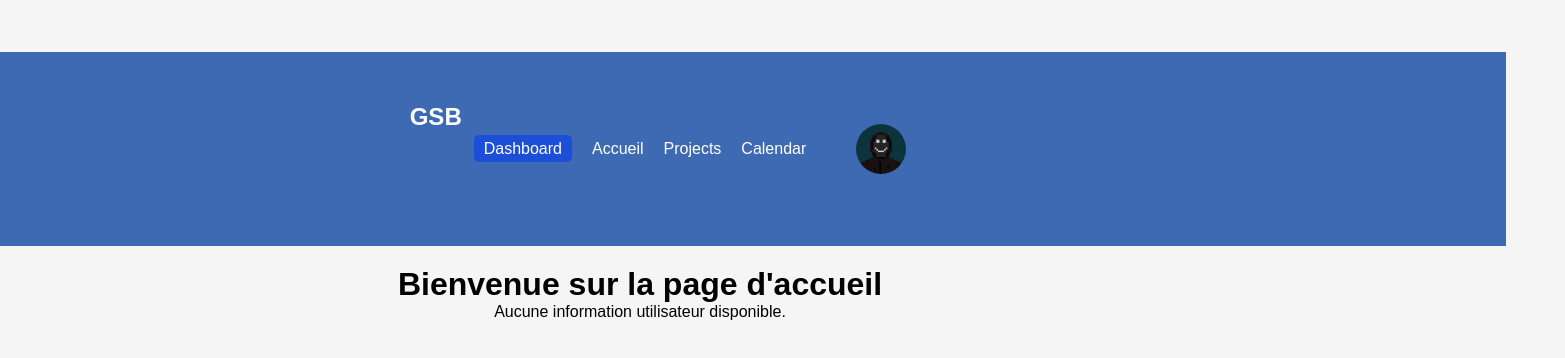
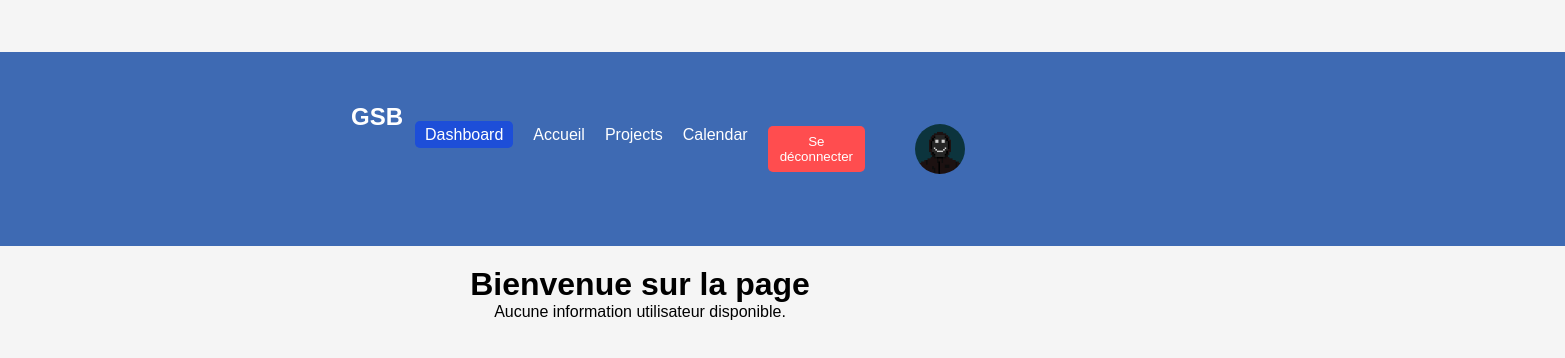
Before and after one commit to Yoceyy/projet-gsb, a React (Vite) app: page /home in a window 1280 px wide. Shown: the top 358 px of the page, 1565 px wide, since content can reach past the window. Built offline with nearby package versions, Linux system fonts and the light colour scheme.

Commit message:
Alpha 0.0.1
Ajout bouton de déconnexion + Affichage du nom + prénom dans la page d'accueil

```diff
--- a/src/Css/NavBar.css
+++ b/src/Css/NavBar.css
@@ -43,6 +43,24 @@ body {
     border-radius: 5px;
 }
 
+
+/* Le Bouton de déconnexion */
+
+.logout-button {
+    background-color: #ff4d4f;
+    color: white;
+    border: none;
+    padding: 8px 12px;
+    border-radius: 5px;
+    cursor: pointer;
+}
+
+.logout-button:hover {
+    background-color: #ff7875;
+}
+
+
+
 .user-section {
     display: flex;
     align-items: center;
--- a/src/composants/HomePage.jsx
+++ b/src/composants/HomePage.jsx
@@ -1,31 +1,30 @@
-// src/composants/HomePage.jsx
 import React, { useEffect, useState } from 'react';
-import Navbar from './Navbar'; // Chemin correct vers Navbar
-import '../api/api.jsx' // Base de données
-import "../App.css"; // Import du CSS principal
+import Navbar from './Navbar';
+import '../api/api.jsx';
+import "../App.css";
 
 function HomePage() {
     const [user, setUser] = useState(null);
 
     useEffect(() => {
         // Récupération des informations utilisateur depuis le localStorage
-        const storedUser = localStorage.getItem('id');
+        const storedUser = localStorage.getItem('user');
         if (storedUser) {
             setUser(JSON.parse(storedUser));
         }
     }, []);
 
     return (
-        <div className="home-container">
-            <Navbar /> {/* Affiche le composant Navbar */}
+        <div className="home-container"> {/*CLASS DU CSS DU BIENVENUE*/}
+            <Navbar />
             <div className="content">
-                <h1>Bienvenue sur la page d'accueil</h1>
+                <h1>Bienvenue sur la page</h1>
                 {user ? (
                     <div>
-                        <h2>Bonjour, {user.nom}!</h2>
+                        <h2>Bonjour, {user.nom} {user.prenom} !</h2> {/* Retourne nom et prenom de l'utilisateur */}
                     </div>
                 ) : (
-                    <p>Aucune information utilisateur disponible.</p>
+                    <p>Aucune information utilisateur disponible.</p> /*Si l'API ne fonctionne pas*/
                 )}
             </div>
         </div>
--- a/src/composants/LoginPage.jsx
+++ b/src/composants/LoginPage.jsx
@@ -6,48 +6,35 @@ import '../Css/Login.css';
 function LoginPage() {
     const [login, setLogin] = useState('');
     const [password, setPassword] = useState('');
-    const [error, setError] = useState(false); // Pour afficher les erreurs d'authentification
+    const [error, setError] = useState(false);
     const navigate = useNavigate();
 
-    // La fonction qui teste le login et le mot de passe
     const getUser = async (login, password) => {
         try {
-            // Envoyer une requête GET avec les paramètres login et mdp
             const response = await axios.get(`http://172.16.61.61/restGSB/connexion`, {
-                params: {
-                    login: login,
-                    mdp: password
-                }
+                params: { login, mdp: password }
             });
-
-            // Retourner la réponse de l'API (l'utilisateur)
             return response.data;
         } catch (error) {
             console.error('Erreur lors de la requête GET:', error);
-            return null; // En cas d'échec, retourner null
+            return null;
         }
     };
 
-    // Gérer la connexion au clic sur le bouton de login
     const handleLogin = async (e) => {
         e.preventDefault();
 
-        // Appeler la fonction getUser pour tester les identifiants
         const user = await getUser(login, password);
 
-        // Si un utilisateur est retourné, la connexion est réussie
         if (user) {
             // Stocker l'utilisateur dans localStorage
             localStorage.setItem('user', JSON.stringify(user));
-
-            // Rediriger vers la page d'accueil
             navigate('/home');
         } else {
-            // En cas d'erreur (login ou mot de passe incorrect), afficher un message
             setError(true);
         }
     };
-            //Le HTML DE LA PAGE
+
     return (
         <div className="login-container">
             <div className="login-box">
--- a/src/composants/Navbar.jsx
+++ b/src/composants/Navbar.jsx
@@ -1,4 +1,5 @@
 import React, { useState } from 'react';
+import { useNavigate } from 'react-router-dom';
 import "../App.css";
 import avatar from '../assets/Profile-Pic1670336376-2376224861.png';
 import "../Css/NavBar.css";
@@ -6,9 +7,16 @@ import Calendar from 'react-calendar';
 
 function Navbar() {
     const [isCalendarOpen, setIsCalendarOpen] = useState(false);
+    const navigate = useNavigate(); // Pour rediriger après déconnexion
 
     const toggleCalendar = () => {
         setIsCalendarOpen(!isCalendarOpen);
+    };
+
+    const handleLogout = () => {
+        // Actions pour la déconnexion
+        localStorage.removeItem('authToken'); // supprimer le token du stockage local
+        navigate('/'); // Rediriger vers la page de connexion
     };
 
     return (
@@ -18,8 +26,11 @@ function Navbar() {
                 <li><a href="#dashboard" className="active">Dashboard</a></li>
                 <li><a href="#accueil">Accueil</a></li>
                 <li><a href="#projects">Projects</a></li>
-                <li><a href="#caladrier" onClick={toggleCalendar}>Calendar</a></li>
+                <li><a href="#calendrier" onClick={toggleCalendar}>Calendar</a></li>
+                <li> <button onClick={handleLogout} className="logout-button"> Se déconnecter </button>
+                </li>
             </ul>
+
             {isCalendarOpen && (
                 <Calendar
                     onClickDay={(date) => console.log(date)}
@@ -27,7 +38,7 @@ function Navbar() {
             )}
             <div className="user-section">
                 <i className="notification-icon"></i>
-                <img src={avatar} alt="Avatar" className="user-avatar" />
+                <img src={avatar} alt="Avatar" className="user-avatar"/>
             </div>
         </nav>
     );
```
